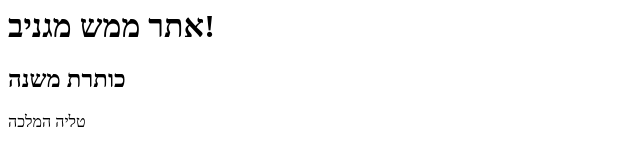
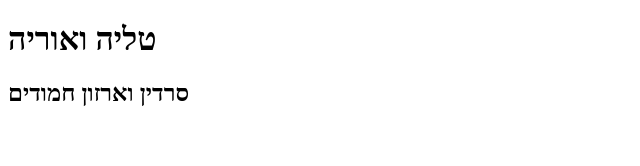
Before and after one commit to shirahay/talia, a plain HTML site: page index.html in a window 1280 px wide. Shown: the whole page, without its empty margins (0-640 px from the left). Drawn offline with Linux system fonts and the light colour scheme.

Commit message:
basic tag

```diff
--- a/index.html
+++ b/index.html
@@ -1,3 +1,12 @@
-<h1>אתר ממש מגניב!</h1>
-<h2>כותרת משנה</h2>
-טליה המלכה
+<!DOCTYPE html>
+<html lang="en">
+<head>
+    <meta charset="UTF-8">
+    <meta name="viewport" content="width=device-width, initial-scale=1.0">
+    <title>Document</title>
+</head>
+<body>
+    <h1>טליה ואוריה</h1>
+    <h2>סרדין וארזון חמודים</h2>
+</body>
+</html>
```
